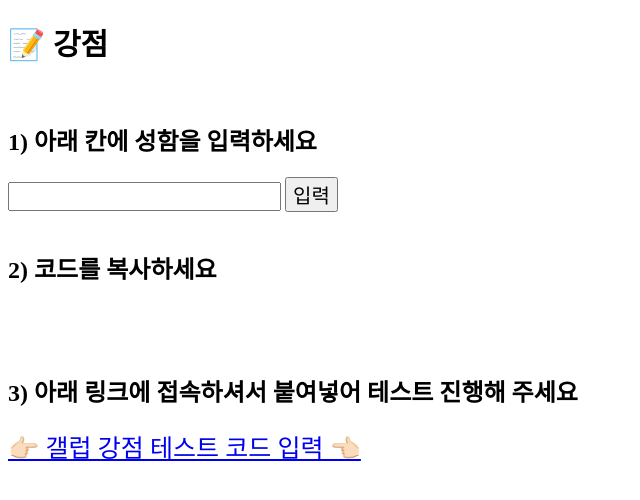
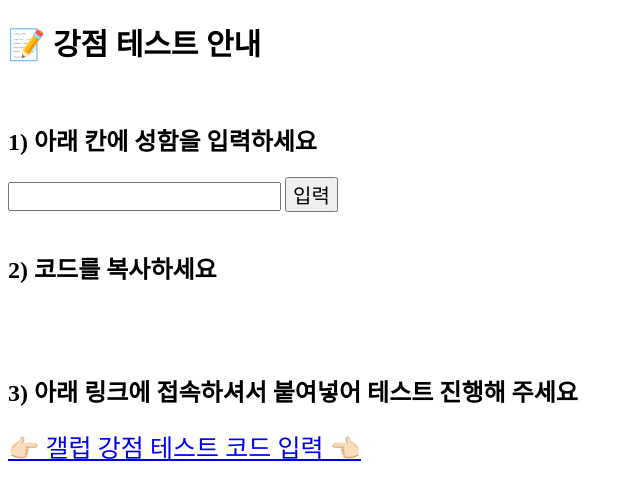
Before and after one commit to sylbee/CKtest, a plain HTML site: page index.html in a window 1280 px wide. Shown: the whole page, without its empty margins (0-640 px from the left). Drawn offline with Linux system fonts and the light colour scheme.

Commit message:
Update index.html

```diff
--- a/index.html
+++ b/index.html
@@ -15,7 +15,7 @@
 </head>
 <body>
 
-<h1 id="title">📝 강점 </h1>
+<h1 id="title">📝 강점 테스트 안내</h1>
 <br>
 <h2>1) 아래 칸에 성함을 입력하세요</h2>
 
```
